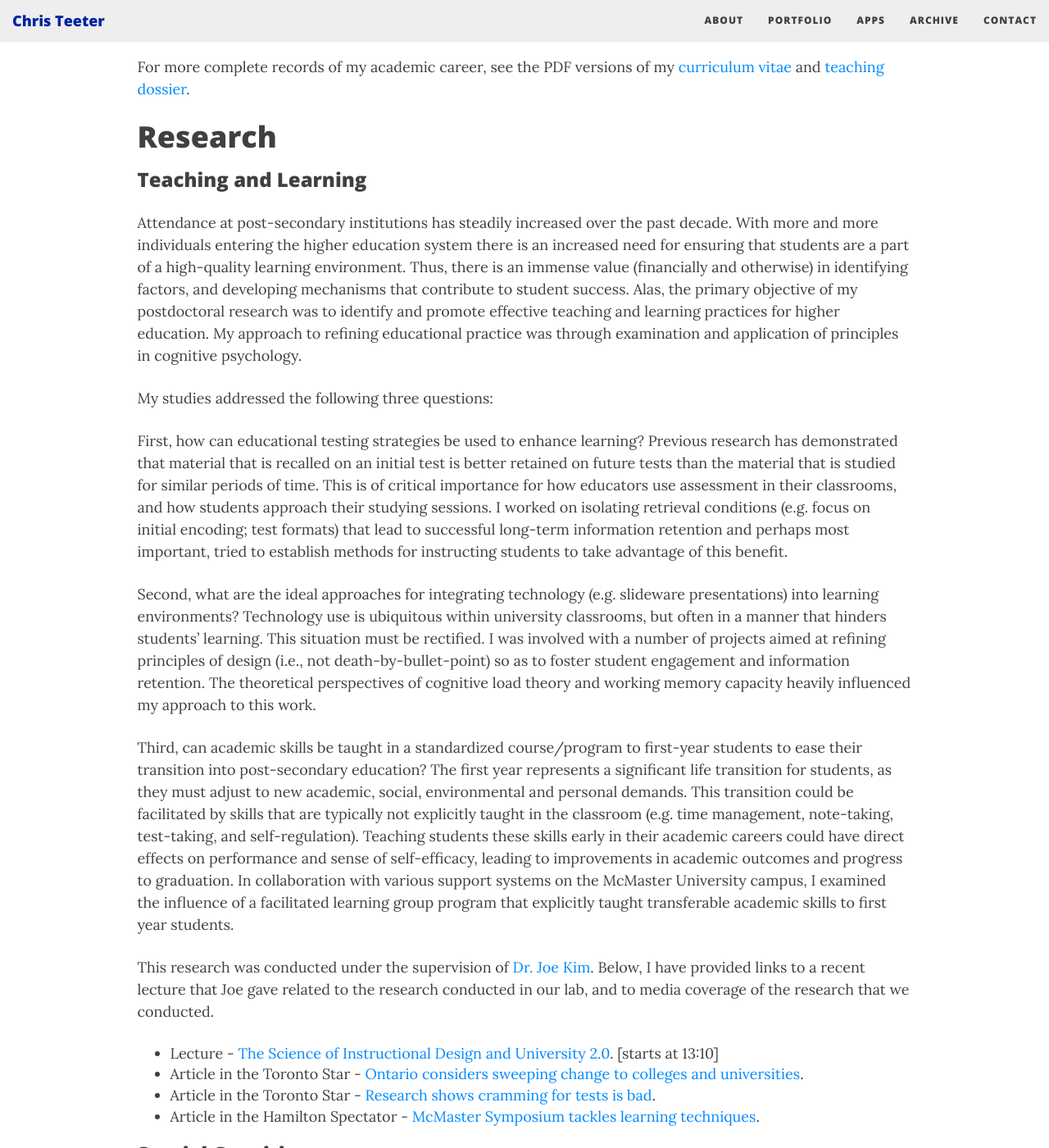
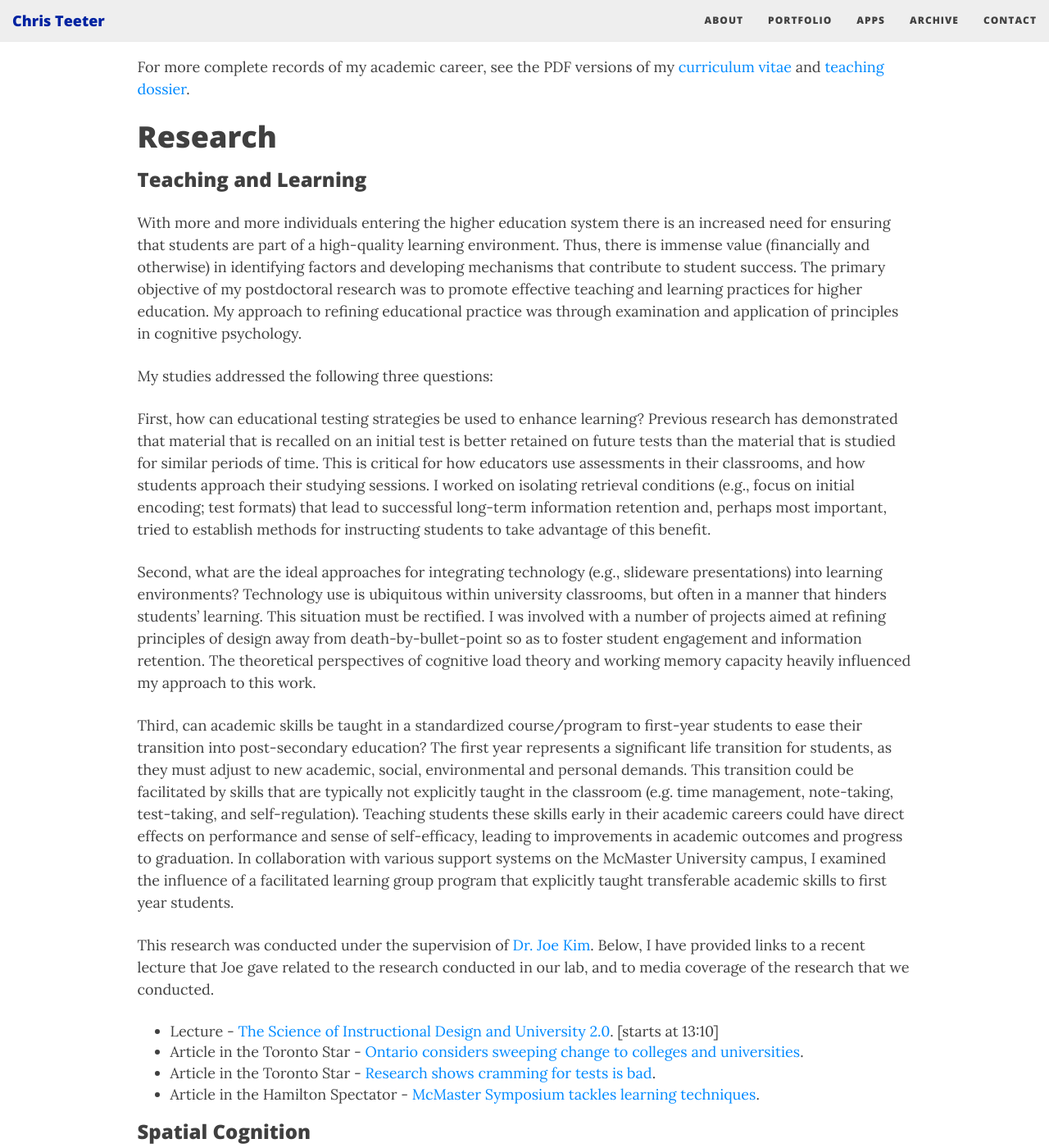
Before and after one commit to cjteeter/cjteeter.github.io, a Jekyll site: the page built from academic.md, in a window 1280 px wide and 1400 px high, scrolled down 259 px. Shown: the whole window at 82% size. Built offline with Jekyll 4.4.1, drawn with Linux system fonts in a browser that asks for light colours; nearby versions of some CDN libraries; some of the changed text lies outside the part shown.

Commit message:
update Academic page

```diff
--- a/academic.md
+++ b/academic.md
@@ -14,36 +14,18 @@
 
 ### Teaching and Learning
 
-Attendance at post-secondary institutions has steadily increased over the past decade. With more and more individuals entering the higher
-education system there is an increased need for ensuring that students are a part of a high-quality learning environment. Thus, there is an
-immense value (financially and otherwise) in identifying factors, and developing mechanisms that contribute to student success. Alas, the
-primary objective of my postdoctoral research was to identify and promote effective teaching and learning practices for higher education. My
+With more and more individuals entering the higher education system there is an increased need for ensuring that students are part of a high-quality learning environment. Thus, there is immense value (financially and otherwise) in identifying factors and developing mechanisms that contribute to student success. The primary objective of my postdoctoral research was to promote effective teaching and learning practices for higher education. My
 approach to refining educational practice was through examination and application of principles in cognitive psychology.
 
 My studies addressed the following three questions:
 
-First, how can educational testing strategies be used to enhance learning? Previous research has demonstrated that material that is recalled
-on an initial test is better retained on future tests than the material that is studied for similar periods of time. This is of critical importance
-for how educators use assessment in their classrooms, and how students approach their studying sessions. I worked on isolating retrieval
-conditions (e.g. focus on initial encoding; test formats) that lead to successful long-term information retention and perhaps most important,
-tried to establish methods for instructing students to take advantage of this benefit.
+First, how can educational testing strategies be used to enhance learning? Previous research has demonstrated that material that is recalled on an initial test is better retained on future tests than the material that is studied for similar periods of time. This is critical for how educators use assessments in their classrooms, and how students approach their studying sessions. I worked on isolating retrieval conditions (e.g., focus on initial encoding; test formats) that lead to successful long-term information retention and, perhaps most important, tried to establish methods for instructing students to take advantage of this benefit.
 
-Second, what are the ideal approaches for integrating technology (e.g. slideware presentations) into learning environments? Technology use
-is ubiquitous within university classrooms, but often in a manner that hinders students' learning. This situation must be rectified. I was
-involved with a number of projects aimed at refining principles of design (i.e., not death-by-bullet-point) so as to foster student engagement
-and information retention. The theoretical perspectives of cognitive load theory and working memory capacity heavily influenced my approach to
-this work.
+Second, what are the ideal approaches for integrating technology (e.g., slideware presentations) into learning environments? Technology use is ubiquitous within university classrooms, but often in a manner that hinders students' learning. This situation must be rectified. I was involved with a number of projects aimed at refining principles of design away from death-by-bullet-point so as to foster student engagement and information retention. The theoretical perspectives of cognitive load theory and working memory capacity heavily influenced my approach to this work.
 
-Third, can academic skills be taught in a standardized course/program to first-year students to ease their transition into post-secondary education?
-The first year represents a significant life transition for students, as they must adjust to new academic, social, environmental and personal
-demands. This transition could be facilitated by skills that are typically not explicitly taught in the classroom (e.g. time management,
-note-taking, test-taking, and self-regulation). Teaching students these skills early in their academic careers could have direct effects on
-performance and sense of self-efficacy, leading to improvements in academic outcomes and progress to graduation. In collaboration with
-various support systems on the McMaster University campus, I examined the influence of a facilitated learning group program that explicitly
-taught transferable academic skills to first year students.
+Third, can academic skills be taught in a standardized course/program to first-year students to ease their transition into post-secondary education?  The first year represents a significant life transition for students, as they must adjust to new academic, social, environmental and personal demands. This transition could be facilitated by skills that are typically not explicitly taught in the classroom (e.g. time management, note-taking, test-taking, and self-regulation). Teaching students these skills early in their academic careers could have direct effects on performance and sense of self-efficacy, leading to improvements in academic outcomes and progress to graduation. In collaboration with various support systems on the McMaster University campus, I examined the influence of a facilitated learning group program that explicitly taught transferable academic skills to first year students.
 
-This research was conducted under the supervision of <a href = "https://twitter.com/ProfJoeKim" target = "_blank"> Dr. Joe Kim</a>. Below, I have provided links to a recent lecture that Joe gave related
-to the research conducted in our lab, and to media coverage of the research that we conducted.
+This research was conducted under the supervision of <a href = "https://twitter.com/ProfJoeKim" target = "_blank"> Dr. Joe Kim</a>. Below, I have provided links to a recent lecture that Joe gave related to the research conducted in our lab, and to media coverage of the research that we conducted.
 
 - Lecture - <a href = "http://www.youtube.com/watch?v=7znKw2Ir7iM" target = "_blank"> The Science of Instructional Design and University 2.0</a>. [starts at 13:10]
 - Article in the Toronto Star - <a href = "http://www.thestar.com/news/gta/education/article/1250342--ontario-considers-sweeping-change-to-colleges-and-universities" target = "_blank"> Ontario considers sweeping change to colleges and universities</a>.
@@ -53,15 +35,9 @@
 
 ### Spatial Cognition
 
-Anytime we move within an environment we are drawing on spatial memories and creating new memories. It is important to consider that the
-development of a mental representation of a space requires an integration of the static distance between oneself and environmental landmarks
-(egocentric distance), with a continuous monitoring/updating of dynamic distance information gained while traveling from one point to another.
-Both visual and non-visual sources of information may be used in accomplishing this feat.
+Anytime we move within an environment we are drawing on spatial memory and creating new memories. The development of a mental representation of a space requires integrating the static distance between oneself and environmental landmarks (egocentric distance), with a continuous monitoring/updating of dynamic distance information gained while traveling through space. Both visual and non-visual sources of information are used in accomplishing this feat.
 
-My doctoral research demonstrated that the non-visual component (i.e. body-based information from muscles and joints) may have a much greater
-impact than has been considered to date. One effect of the contribution from body-based information is that our mental representations of
-space are automatically updated to be in line with the current facing direction. As a result, it is difficult to retrieve spatial information
-from an imagined perspective that differs from the current physical perspective.
+My doctoral research demonstrated that the non-visual component (i.e., body based information from muscles and joints) may have a much greater impact than had previously been considered and that our mental representations of space are automatically updated to be in line with the current facing direction. As a result, it is difficult to retrieve spatial information from an imagined perspective that differs from the current physical perspective.
 
 Here are a few of the questions I pursued as part of my doctoral research:
 
@@ -77,15 +53,11 @@
 
 If you missed the link to my teaching dossier at the top, you can get it [here]({{site.url}}/assets/Teeter_TeachingDossier_July2015.pdf).
 
-My teaching philosophy has emerged through my time as an undergraduate at Mount Allison University, and my training as a teaching assistant,
-graduate student, and course instructor. My focus as an instructor is on challenging students, motivating them to feel confident in their
-abilities, and ideally instilling a desire for learning. I integrate evidence-based principles into my courses in order to be a
-positive influence on students and fellow educators throughout the learning process.
+My teaching philosophy has emerged through my time as an undergraduate at Mount Allison University, and my training as a teaching assistant, graduate student, and course instructor. My focus as an instructor is on challenging students, motivating them to feel confident in their abilities, and ideally instilling a desire for learning. I integrate evidence-based principles into my courses in order to be a positive influence on students and fellow educators throughout the learning process.
 
 ### Instructional Skills Workshop
 
 Having completed the Facilitator Development Workshop (FDW), I am a qualified facilitator for the Instructional Skills Workshop (ISW). The
-ISW is a small group workshop aimed at enhancing teaching effectiveness of new and experienced educators. Throughout the workshop participants
-focus on reflection and examination of their own teaching practices, which is facilitated through peer-feedback.
+ISW is a small group workshop aimed at enhancing teaching effectiveness of new and experienced educators. Throughout the workshop participants focus on reflection and examination of their own teaching practices, which is facilitated through peer-feedback.
 
 More information about the ISW can be found on the ISW network's <a href = "https://iswnetwork.ca/about/isw-program-in-detail/" target = "_blank"> website</a>.
```
